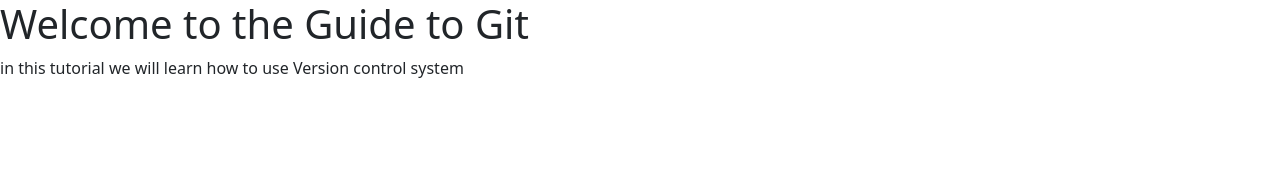
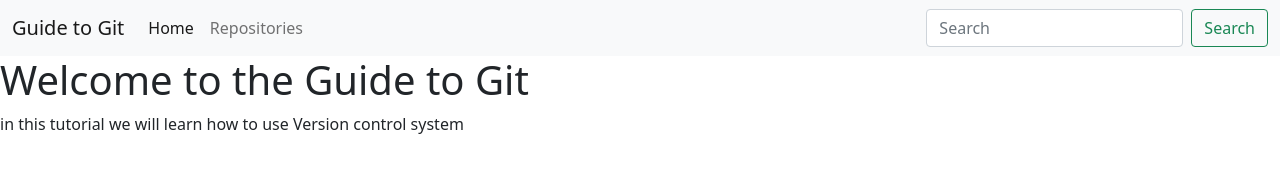
Before and after one commit to harishashloops/guide-to-git, a plain HTML site: page index.html in a window 1280 px wide. Drawn offline with nearby package versions, Linux system fonts and the light colour scheme.

Commit message:
navbar added

```diff
--- a/index.html
+++ b/index.html
@@ -11,7 +11,28 @@
     <title>Guide to git!</title>
   </head>
   <body>
-
+    <nav class="navbar navbar-expand-lg navbar-light bg-light">
+        <div class="container-fluid">
+          <a class="navbar-brand" href="#">Guide to Git</a>
+          <button class="navbar-toggler" type="button" data-bs-toggle="collapse" data-bs-target="#navbarSupportedContent" aria-controls="navbarSupportedContent" aria-expanded="false" aria-label="Toggle navigation">
+            <span class="navbar-toggler-icon"></span>
+          </button>
+          <div class="collapse navbar-collapse" id="navbarSupportedContent">
+            <ul class="navbar-nav me-auto mb-2 mb-lg-0">
+              <li class="nav-item">
+                <a class="nav-link active" aria-current="page" href="#">Home</a>
+              </li>
+              <li class="nav-item">
+                <a class="nav-link" href="#">Repositories</a>
+              </li>
+            </ul>
+            <form class="d-flex">
+              <input class="form-control me-2" type="search" placeholder="Search" aria-label="Search">
+              <button class="btn btn-outline-success" type="submit">Search</button>
+            </form>
+          </div>
+        </div>
+      </nav>
 
     <h1>Welcome to the Guide to Git</h1>
     <p>in this tutorial we will learn how to use Version control system</p>
```
